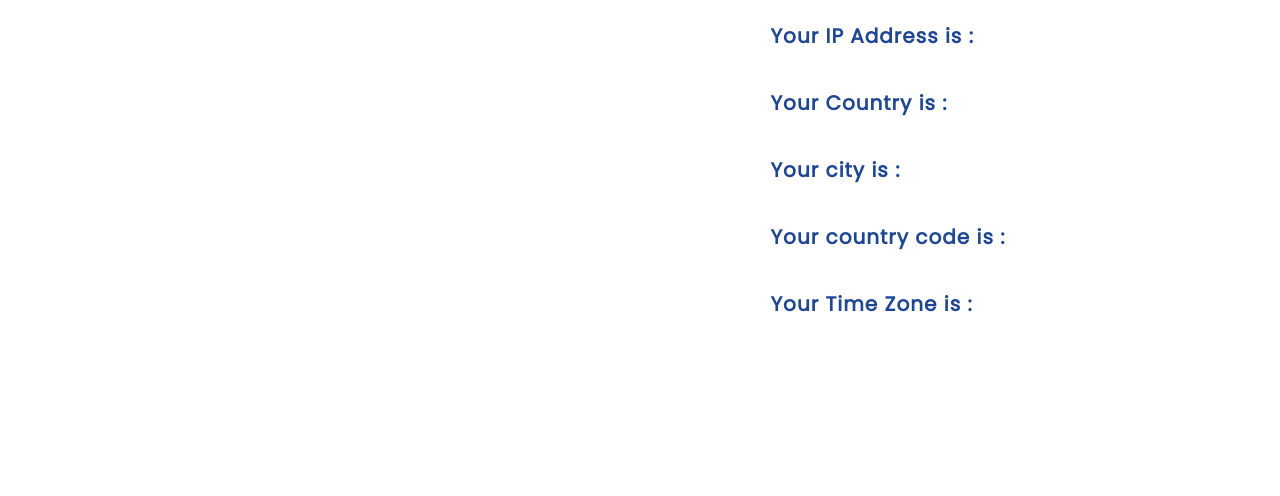
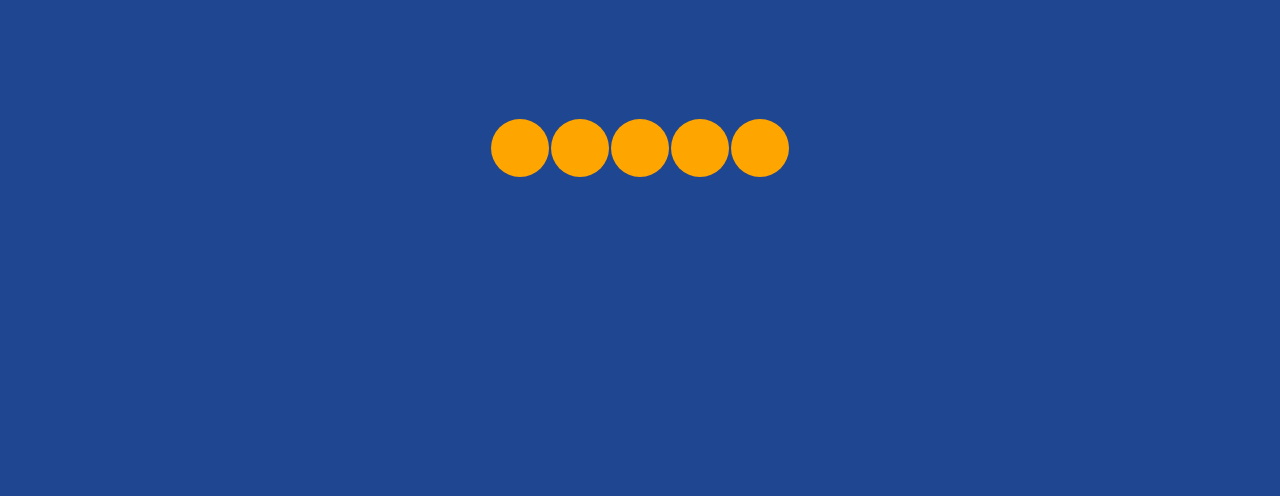
Before and after one commit to Ibtisam-Hemmo/API-Ibtisam-MohammedJ, a website: page index.html in a window 1280 px wide. Shown: the part 252-748 px from the top of the page. Drawn offline with Linux system fonts and the light colour scheme; some packages are replaced by stand-ins of ours; no server answers.

Commit message:
landing spinner

```diff
--- a/CSS/global.css
+++ b/CSS/global.css
@@ -1,6 +1,6 @@
 @import url('https://fonts.googleapis.com/css2?family=Courgette&family=Poppins:wght@200;300;400&display=swap');
 
-:root{
+:root {
     --navy: #1F4690;
     --blue: #3A5BA0;
     --orange: #FFA500;
@@ -9,21 +9,21 @@
     --black: #000;
 }
 
-*{
+* {
     margin: 0;
     box-sizing: 0;
     padding: 0;
     font-size: 16px;
-    font-family: 'Poppins','Times New Roman', Times, serif;
+    font-family: 'Poppins', 'Times New Roman', Times, serif;
     transition: all 0.3s ease-in-out;
 }
 
-.container{
+.container {
     width: 1200px;
     margin: 0 auto;
 }
 
-.btn{
+.btn {
     text-decoration: none;
     background-color: var(--navy);
     color: var(--white);
@@ -38,8 +38,47 @@
 
 }
 
-.btn:hover{
+.btn:hover {
     background-color: var(--white);
     color: var(--black);
     border: 2px solid var(--orange);
 }
+
+#spineer {
+    width: 100%;
+    height: 100%;
+    background-color: var(--navy);
+    position: fixed;
+    top: 0;
+    left: 0;
+    z-index: 100;
+    display: flex;
+    justify-content: center;
+    align-items: center;
+}
+
+@keyframes identifier {
+    0% {
+        transform: scale(1);
+    }
+
+    50% {
+        transform: scale(1.2);
+    }
+
+    100% {
+        transform: scale(1);
+    }
+}
+
+
+#spineer span {
+    width: 50px;
+    height: 50px;
+    background-color: var(--orange);
+    border-radius: 50%;
+    margin: 0 5px;
+    animation-name: identifier;
+    animation-duration: 4s;
+    animation-iteration-count: infinite;
+}
--- a/JS/dom.js
+++ b/JS/dom.js
@@ -58,7 +58,7 @@ const renderData = (place) => {
     galary.appendChild(card);
 }
 
-const fetchResturants = (countrySet, limit) => {
+const fetchResturants = (countrySet, limit, callback) => {
     let categorySet = 7315;
     let key = 'Zh7cgV0xS5hBRdNq2lZ8Pdzofe1RwL0w'
     let url = `https://api.tomtom.com/search/2/search/pizza.json?countrySet=${countrySet}&key=${key}&categorySet=${categorySet}&limit=${limit}`
@@ -69,5 +69,6 @@ const fetchResturants = (countrySet, limit) => {
         data.results.forEach(place => {
             renderData(place);
         })
+        if(callback) callback()
     })
 }
--- a/JS/script.js
+++ b/JS/script.js
@@ -35,7 +35,9 @@ fetchData('https://api.ipify.org/?format=json', (data) => {
             title: 'Place the marker for your location!', //The title on hover to display
             draggable: true //this makes it drag and drop
         });
-        fetchResturants(locate.countryCode, 50)
+        fetchResturants(locate.countryCode, 50, () => {
+            spineer.style.transform= 'translateX(100%)'
+        })
     });
 });
 
--- a/index.html
+++ b/index.html
@@ -12,6 +12,9 @@
 </head>
 
 <body>
+    <section id="spineer">
+        <span></span><span></span><span></span><span></span><span></span>
+    </section>
     <header id="header">
         <nav aria-label="Navbav for header" class="navbar">
             <img src="./Assets/logo-icon.png" alt="Locating LOGO" class="logo">
@@ -38,15 +41,15 @@
 
     <section class="address-container">
         <!-- adding map using location -->
-        <div id="map"class="map"></div>
+        <div id="map" class="map"></div>
 
         <div class="address">
-            <h1 class="welcome" >Welcome to locater</h1>
+            <h1 class="welcome">Welcome to locater</h1>
             <h2 class="IP">Your IP Address is : <span id="IP"></span></h2>
-            <h2 >Your Country is : <span id="country"></span> </h2>
-            <h2 >Your city is : <span id="city"></span> </h2>
-            <h2 >Your country code is : <span id="code"></span> </h2>
-            <h2 >Your Time Zone is : <span id="zone"></span> </h2>
+            <h2>Your Country is : <span id="country"></span> </h2>
+            <h2>Your city is : <span id="city"></span> </h2>
+            <h2>Your country code is : <span id="code"></span> </h2>
+            <h2>Your Time Zone is : <span id="zone"></span> </h2>
         </div>
     </section>
 
@@ -54,7 +57,8 @@
         <h3>
             Results <span id="count">0</span>
             <div>
-                <input type="range" min="10" value="50" max="100" name="" id="rangeLimit"> <span id="rangeValue">50</span>
+                <input type="range" min="10" value="50" max="100" name="" id="rangeLimit"> <span
+                    id="rangeValue">50</span>
             </div>
             <div class="galary">
 
```
